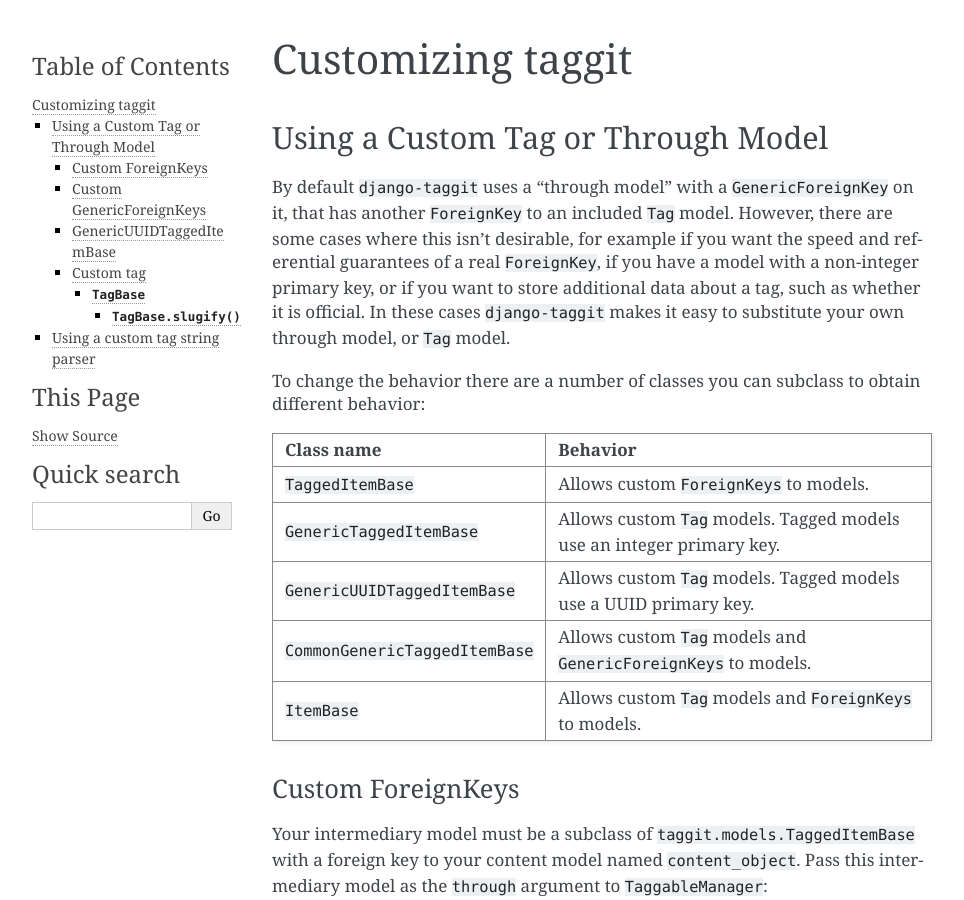
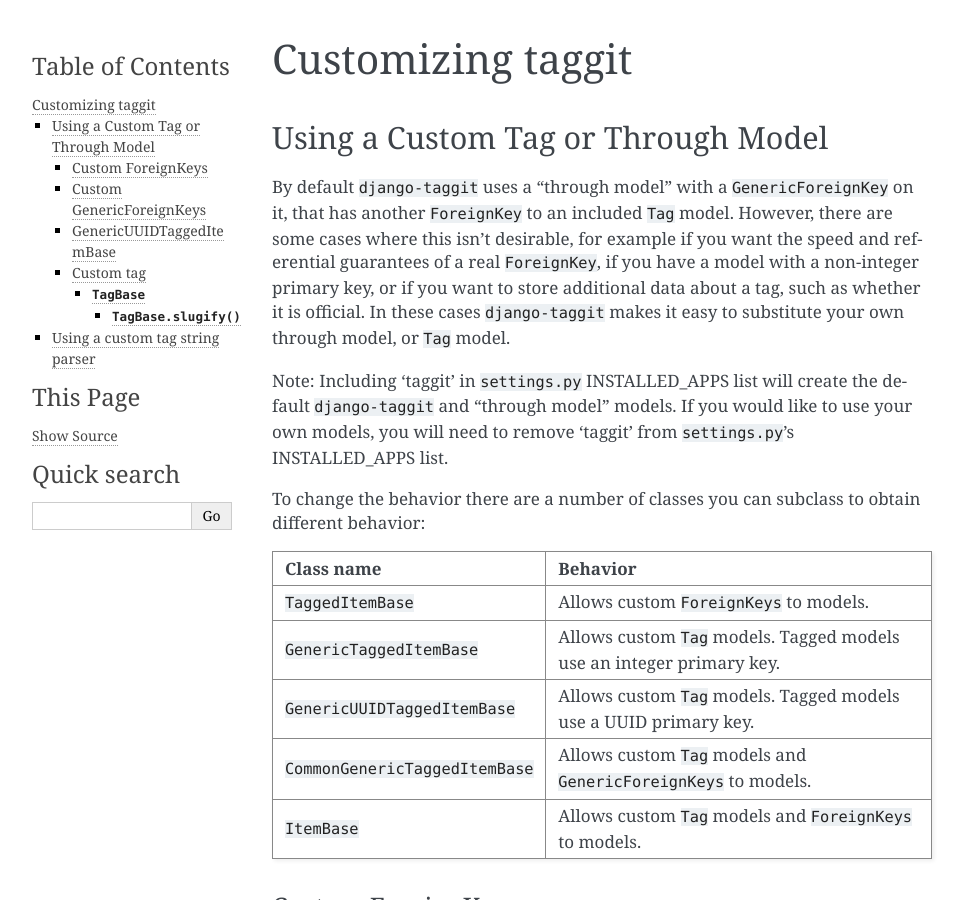
Before and after one commit to ipyramiddev/taggit-api-django, a Sphinx documentation site: the page built from docs/custom_tagging.rst, in a window 1280 px wide and 900 px high. Shown: the whole window, without its empty margins (148-1112 px from the left). Built offline with Sphinx 7.4.7, drawn with Linux system fonts in a browser that asks for light colours.

Commit message:
Add tip for using custom models (#681)
* Add tip for using custom models

If you are using custom models, having 'taggit' in the installed apps will create database tables you do not need.

* make note more clear

* Update custom_tagging.rst

* Update custom_tagging.rst

```diff
--- a/docs/custom_tagging.rst
+++ b/docs/custom_tagging.rst
@@ -11,6 +11,11 @@ example if you want the speed and referential guarantees of a real
 want to store additional data about a tag, such as whether it is official.  In
 these cases ``django-taggit`` makes it easy to substitute your own through
 model, or ``Tag`` model.
+
+Note: Including 'taggit' in ``settings.py`` INSTALLED_APPS list will create the
+default ``django-taggit`` and "through model" models. If you would like to use
+your own models, you will need to remove 'taggit' from ``settings.py``'s
+INSTALLED_APPS list.
 
 To change the behavior there are a number of classes you can subclass to obtain
 different behavior:
```
